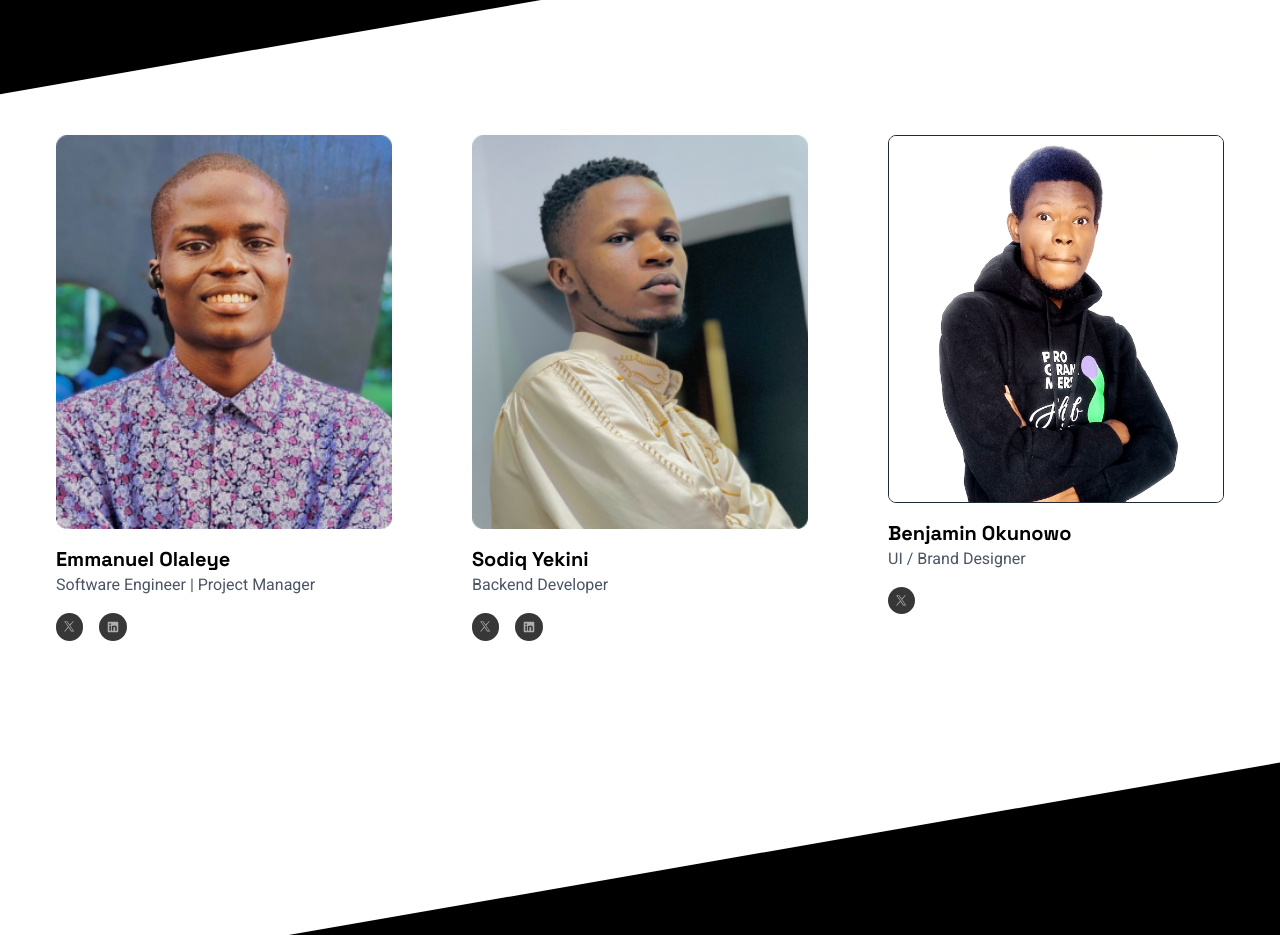
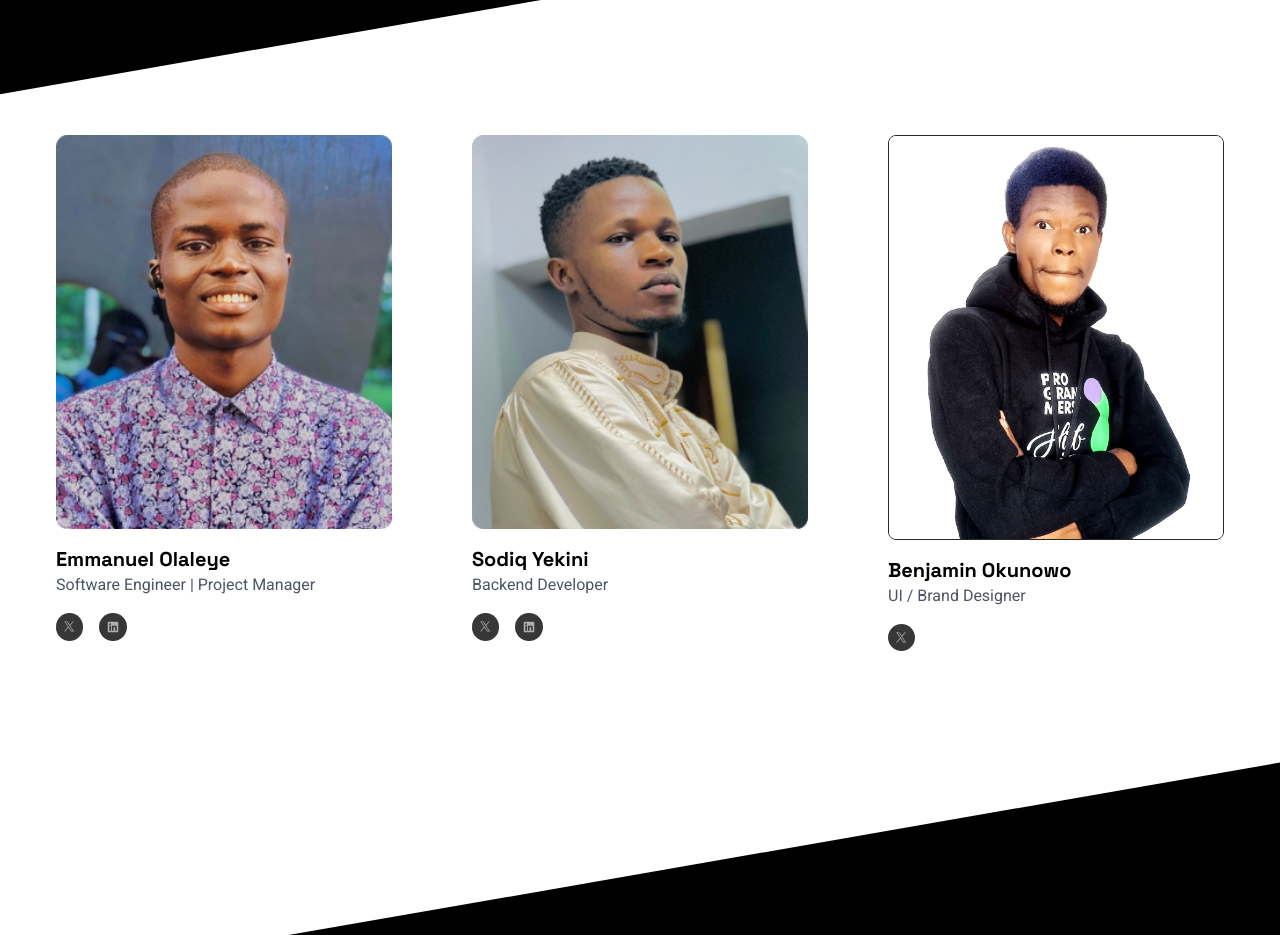
Before and after one commit to mx-technologies/website, a Next.js app: page / in a window 1280 px wide. Shown: the part 4100-5035 px from the top of the page. Built offline with nearby package versions, Linux system fonts and the light colour scheme.

Commit message:
implement adjustment on third picture - teams compoonent

```diff
--- a/components/ui/Team.tsx
+++ b/components/ui/Team.tsx
@@ -82,7 +82,7 @@ const Team = () => {
               <img
                 src='/images/BGraphics.png'
                 alt='Bgraphics'
-                className='rounded-lg border border-gray-800 mb-4 lg:h-[46vh] object-cover w-[50%] mx-auto md:w-full'
+                className='rounded-lg mb-4 w-[50%] lg:h-[75%] xl:h-[80%] border object-cover mx-auto md:w-full'
               />
               <h2
                 className={`${SpaceGroteskBold.className} text-xl font-bold `}
```
